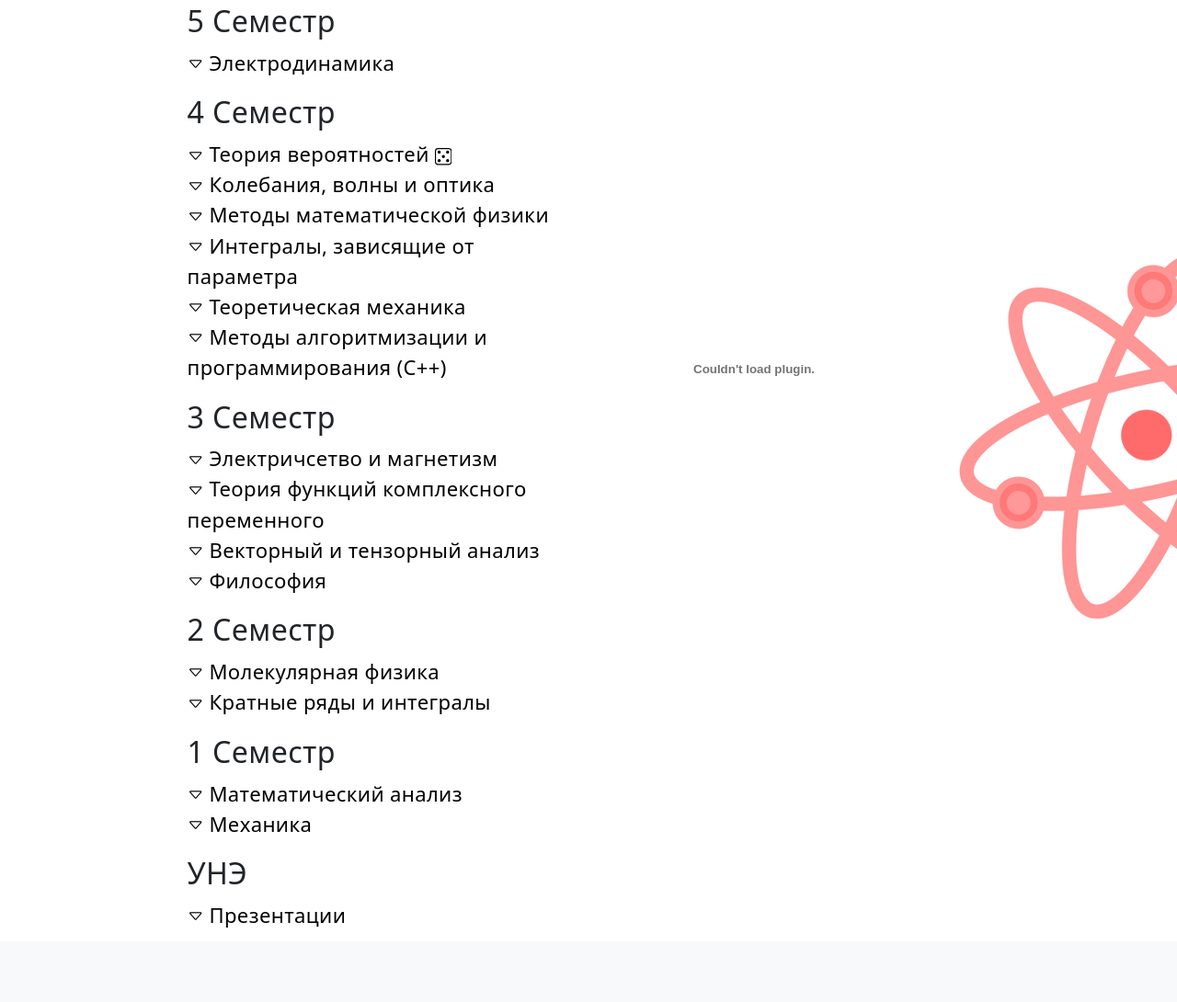
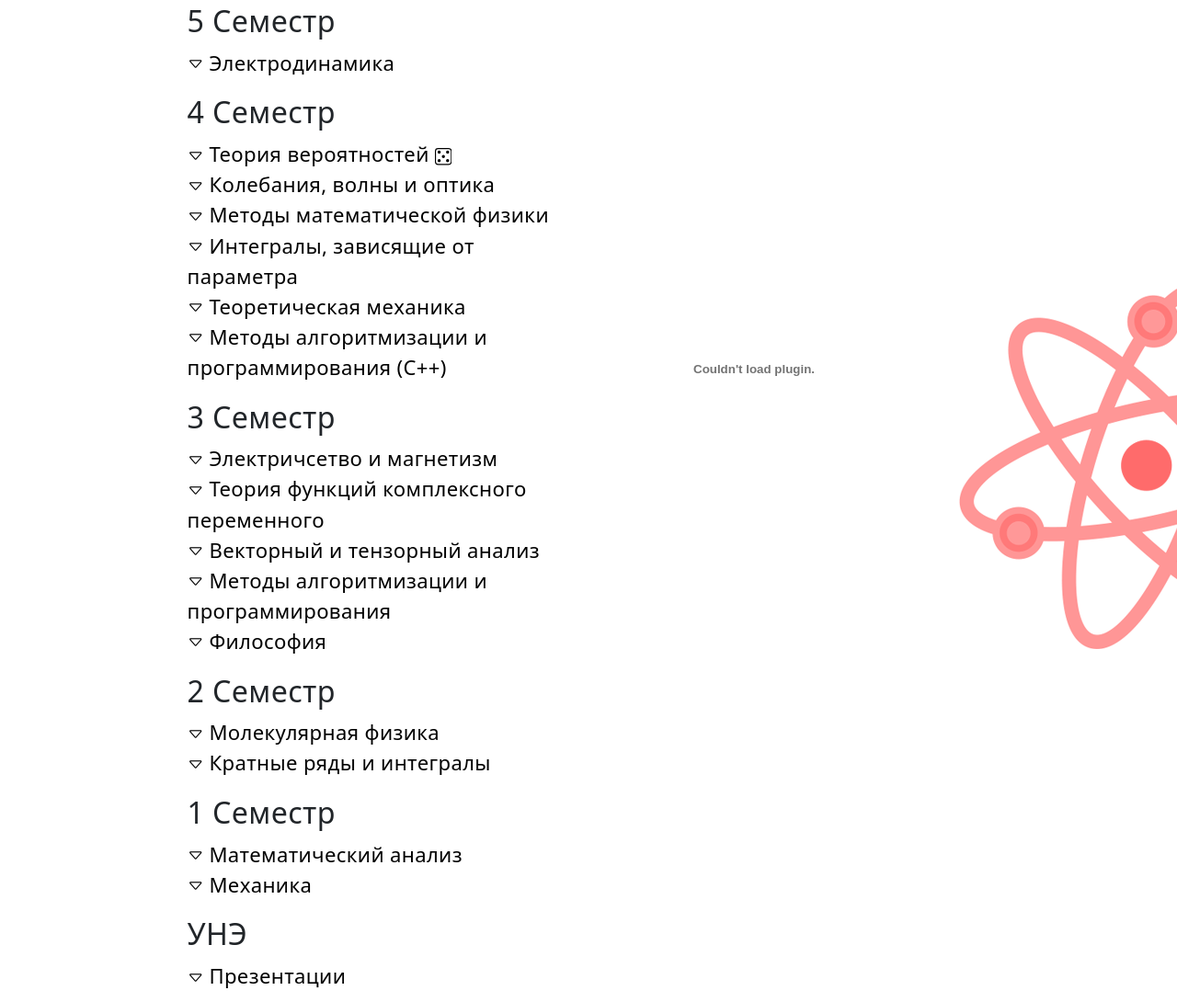
Before and after one commit to YurikBel/BelGor, a Django app: template mainpage/templates/lections.html in a window 1280 px wide. Shown: the part 70-1160 px from the top of the page at 92% size. Before the commit the page ends 1079 px from the top, so only its background shows below. Run offline with Django 3.2, Linux system fonts and the light colour scheme; the template is opened without the code that fills it, so the values that code supplies are empty; some libraries are stand-ins or nearby versions.

Commit message:
Программирование с Кузнецовым

```diff
--- a/mainpage/templates/lections.html
+++ b/mainpage/templates/lections.html
@@ -159,6 +159,16 @@
             </li>
             <li>
                 <a href="#" class="drop-locator">
+                        <i class="bi bi-caret-down"></i>
+                        <i class="bi bi-caret-up"></i>
+                        <span class="drop-h">Методы алгоритмизации и программирования</span>
+                </a>
+                <ul class="drop rounded-list">
+                        <li><a class="link" data-href-file="/static/lections/Antikuznecov.rar" href="#">Решение домашних задачек - Кузнецов А.Б.</a></li>
+                </ul>
+            </li>
+            <li>
+                <a href="#" class="drop-locator">
                     <i class="bi bi-caret-down"></i>
                     <i class="bi bi-caret-up"></i>
                     <span class="drop-h">Философия</span>
```
Also changed, not shown: 1 other file.
